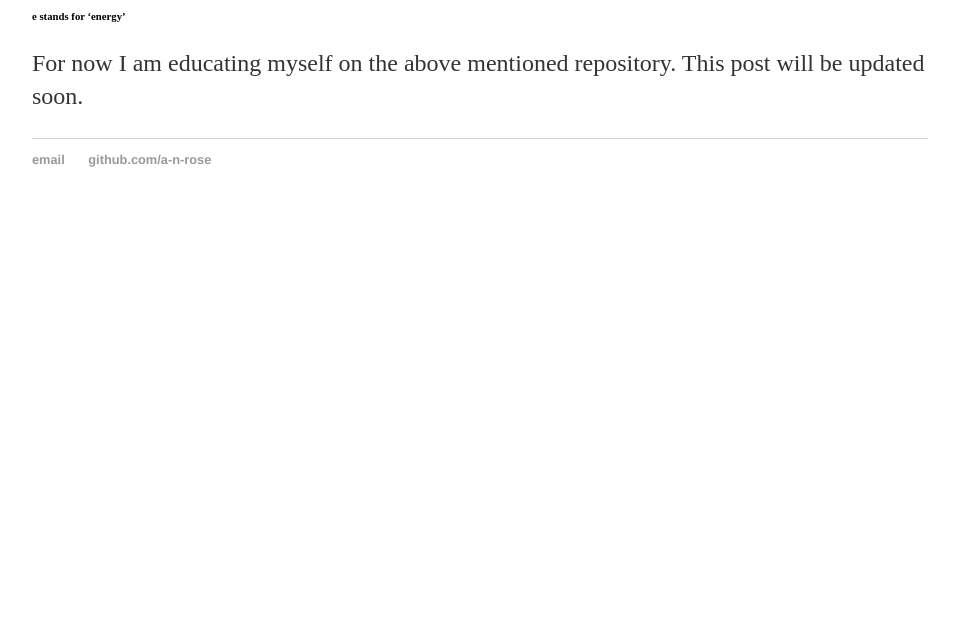
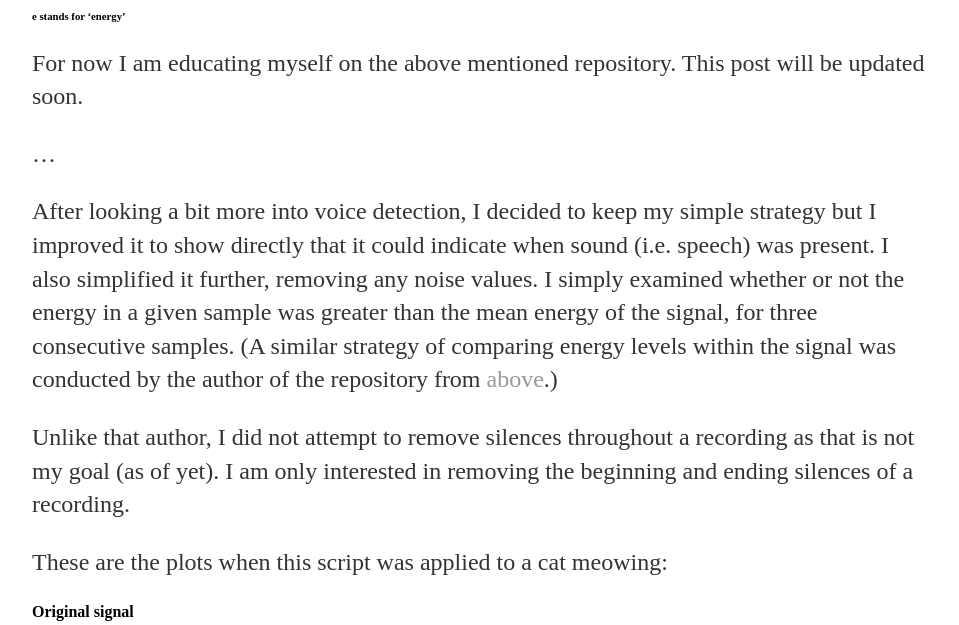
Before and after one commit to a-n-rose/a-n-rose.github.io, a Jekyll site: the page built from _posts/2018-09-06-updating-VAD.md, in a window 1280 px wide and 1400 px high, scrolled down 731 px. Shown: the part 403-1028 px from the top of the window, without its empty margins (160-1119 px from the left). Built offline with Jekyll 4.4.1, drawn with Linux system fonts in a browser that asks for light colours; before the commit the page ends 1361 px from its top, so only the background shows below that; some of the changed text lies outside the part shown; grey boxes are pictures that could not be loaded.

Commit message:
updated progress of VAD

```diff
--- a/_posts/2018-09-06-updating-VAD.md
+++ b/_posts/2018-09-06-updating-VAD.md
@@ -17,3 +17,34 @@ In other words, for each energy value in the mimic data:
 ###### e stands for 'energy'
 
 For now I am educating myself on the above mentioned repository. This post will be updated soon.
+
+...
+
+After looking a bit more into voice detection, I decided to keep my simple strategy but I improved it to show directly that it could indicate when sound (i.e. speech) was present. I also simplified it further, removing any noise values. I simply examined whether or not the energy in a given sample was greater than the mean energy of the signal, for three consecutive samples. (A similar strategy of comparing energy levels within the signal was conducted by the author of the repository from <a href="https://github.com/marsbroshok/VAD-python/blob/master/vad.py">above</a>.)
+
+Unlike that author, I did not attempt to remove silences throughout a recording as that is not my goal (as of yet). I am only interested in removing the beginning and ending silences of a recording.
+
+These are the plots when this script was applied to a cat meowing:
+
+#### Original signal
+![Imgur](https://i.imgur.com/mfTW3tx.png)
+
+#### Signal with silences removed
+![Imgur](https://i.imgur.com/T1d29HD.png)
+
+#### Original signal energy
+![Imgur](https://i.imgur.com/WfwyDiv.png)
+
+#### Signal energy with silences removed
+![Imgur](https://i.imgur.com/KHbb3Ke.png)
+
+#### Original signal power
+![Imgur](https://i.imgur.com/k76a8Rk.png)
+
+#### Signal power with silences removed
+![Imgur](https://i.imgur.com/Zhk7ykt.png)
+
+
+Haha, please forgive the titles of those graphs. Perhaps they're a bit too long. These were made via matplotlib.
+
+I am happy with the results so far, and to see that my simply implementation and original methodology wasn't too far off.
```
